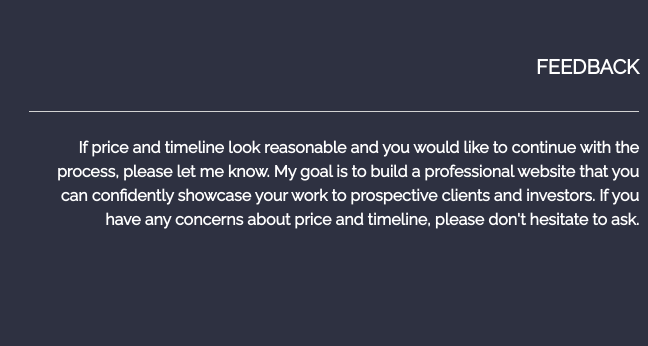
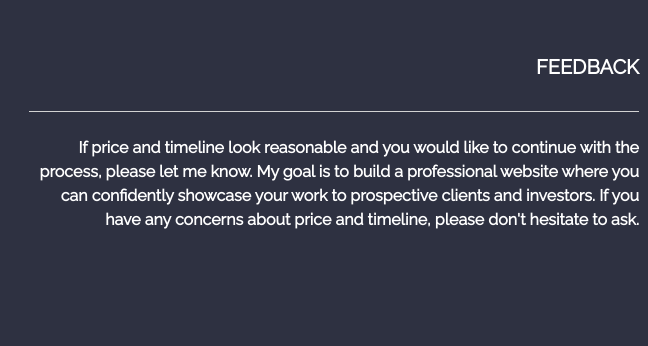
Before and after one commit to kwoulfe/GrizzlyProposal, a website: page index.html in a window 1280 px wide. Shown: the part 1360-1706 px from the top of the page, 146-794 px from the left. Drawn offline with nearby package versions, Linux system fonts and the light colour scheme.

Commit message:
Spelling

```diff
--- a/index.html
+++ b/index.html
@@ -143,7 +143,7 @@
               <p>
                 If price and timeline look reasonable and you would like to
                 continue with the process, please let me know. My goal is to build a
-                professional website that you can confidently showcase your work to prospective clients and investors. If you have any concerns about price and timeline, please don't hesitate to ask.
+                professional website where you can confidently showcase your work to prospective clients and investors. If you have any concerns about price and timeline, please don't hesitate to ask.
               </p>
             </div>
           </div>
```
